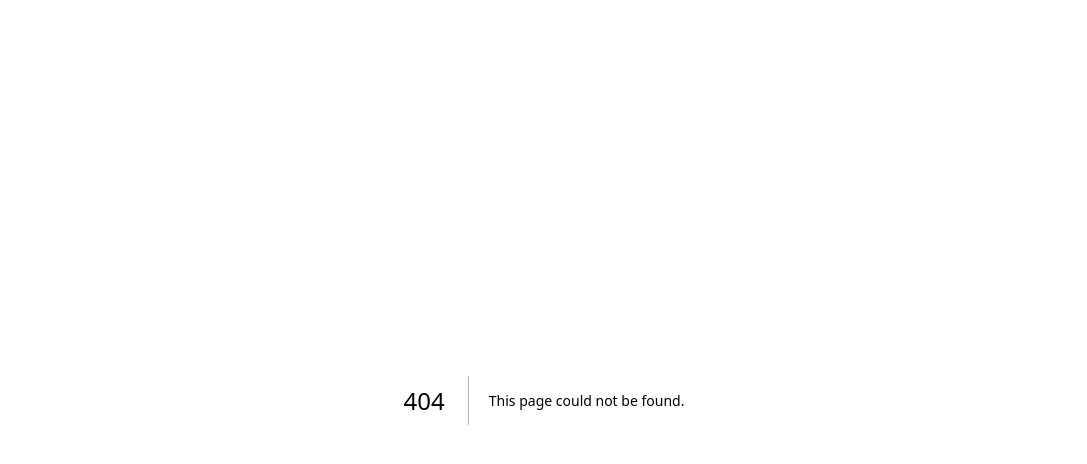
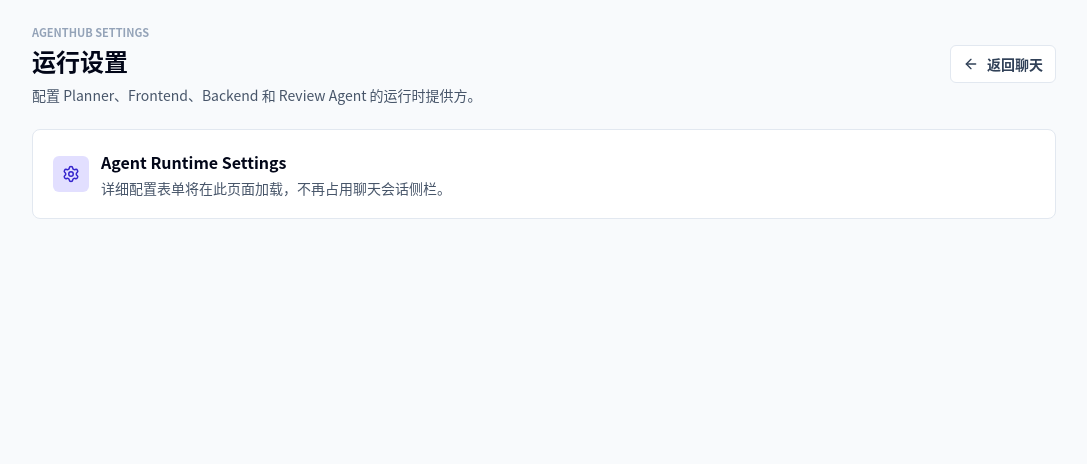
Before and after one commit to YoungBossX/AgentHub, a Next.js app in the folder apps/web/: page /settings/runtime in a window 1280 px wide. Before the commit this address had no page. Shown: the top 464 px of the page, without its empty margins (96-1183 px from the left). Built offline with nearby package versions, Linux system fonts and the light colour scheme.

Commit message:
feat: add runtime settings page

```diff
--- /dev/null
+++ b/apps/web/src/app/settings/runtime/page.tsx
@@ -0,0 +1,47 @@
+import Link from "next/link"
+import { ArrowLeft, Settings } from "lucide-react"
+
+export default function RuntimeSettingsPage() {
+  return (
+    <main className="min-h-screen overflow-y-auto bg-[var(--background)] px-5 py-6">
+      <div className="mx-auto grid max-w-5xl gap-6">
+        <header className="flex flex-wrap items-center justify-between gap-3">
+          <div>
+            <p className="text-[11px] font-bold uppercase tracking-normal text-[var(--text-muted)]">
+              AgentHub Settings
+            </p>
+            <h1 className="mt-1 text-2xl font-semibold text-slate-950">
+              运行设置
+            </h1>
+            <p className="mt-2 max-w-2xl text-sm text-[var(--muted-foreground)]">
+              配置 Planner、Frontend、Backend 和 Review Agent 的运行时提供方。
+            </p>
+          </div>
+          <Link
+            className="inline-flex items-center gap-2 rounded-md border border-[var(--border)] bg-white px-3 py-2 text-sm font-semibold text-slate-700 transition hover:border-[var(--primary-border)] hover:text-[var(--primary)]"
+            href="/"
+          >
+            <ArrowLeft aria-hidden="true" size={16} />
+            返回聊天
+          </Link>
+        </header>
+
+        <section className="rounded-lg border border-[var(--border)] bg-white p-5">
+          <div className="flex items-center gap-3">
+            <span className="inline-flex h-9 w-9 items-center justify-center rounded-md bg-[var(--primary-soft)] text-[var(--primary)]">
+              <Settings aria-hidden="true" size={18} />
+            </span>
+            <div>
+              <h2 className="text-base font-semibold text-slate-950">
+                Agent Runtime Settings
+              </h2>
+              <p className="mt-1 text-sm text-[var(--muted-foreground)]">
+                详细配置表单将在此页面加载，不再占用聊天会话侧栏。
+              </p>
+            </div>
+          </div>
+        </section>
+      </div>
+    </main>
+  )
+}
```
Also changed, not shown: 1 other file (tests, documents, lock files or other folders).
